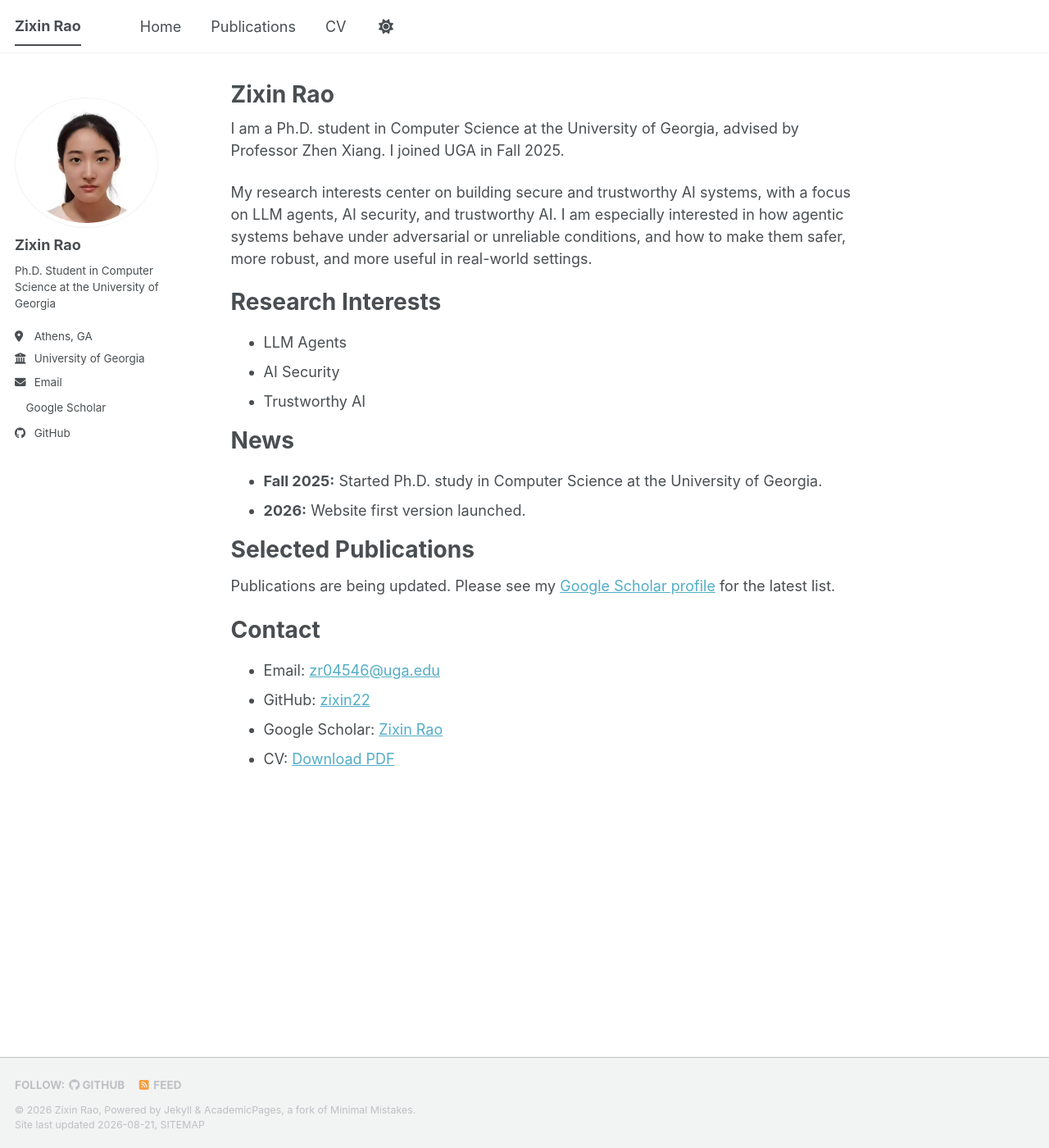
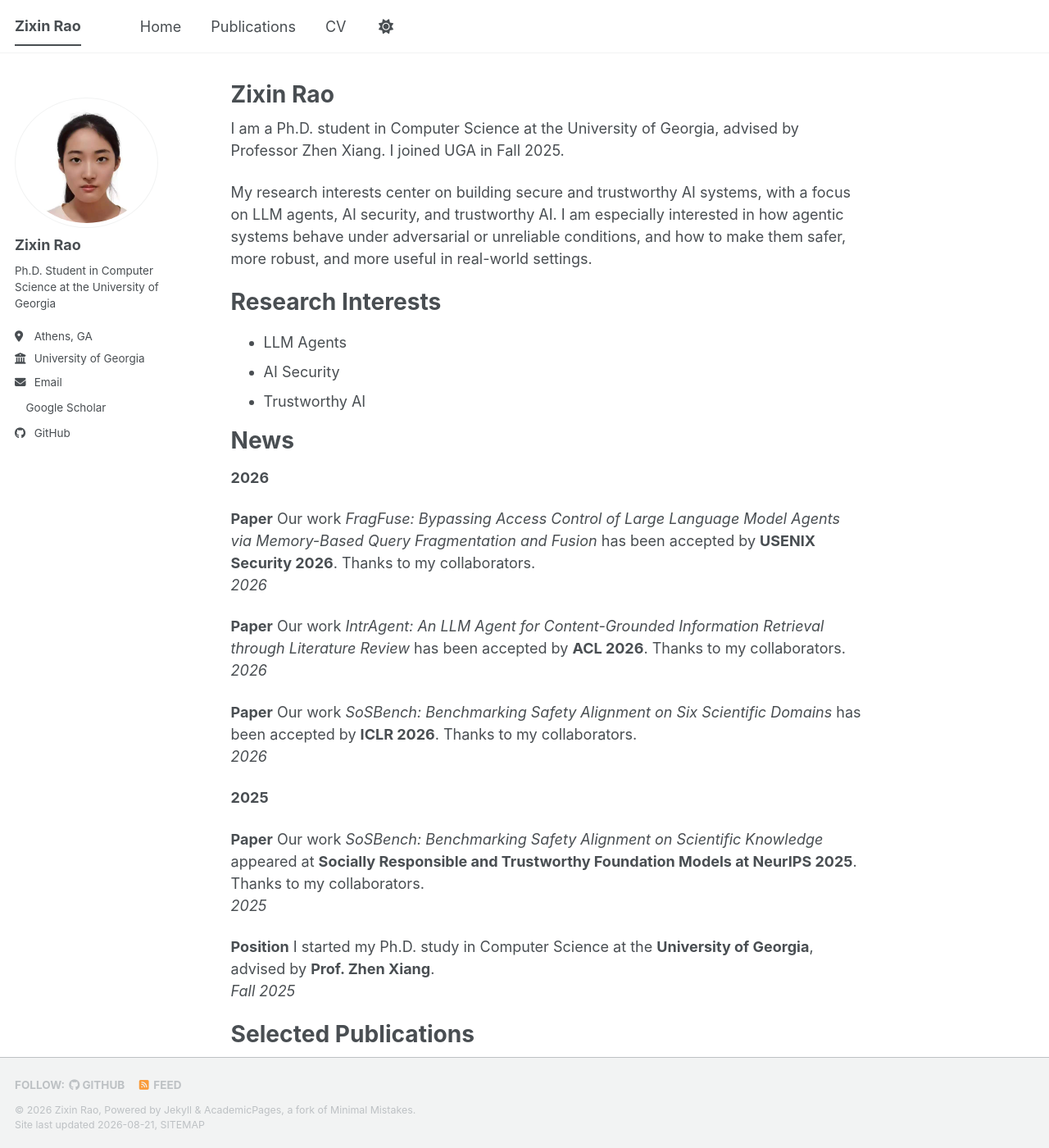
Before and after one commit to zixin22/zixin22-profile, a Jekyll site: the page built from _pages/about.md, in a window 1280 px wide and 1400 px high. Shown: the whole window at 82% size. Built offline with Jekyll 4.4.1, drawn with Linux system fonts in a browser that asks for light colours; a style sheet for code colours, icons or effects is not loaded.

Commit message:
Update homepage news

```diff
--- a/_pages/about.md
+++ b/_pages/about.md
@@ -21,8 +21,24 @@ Research Interests
 News
 ======
 
-- **Fall 2025:** Started Ph.D. study in Computer Science at the University of Georgia.
-- **2026:** Website first version launched.
+**2026**
+
+**Paper** Our work *FragFuse: Bypassing Access Control of Large Language Model Agents via Memory-Based Query Fragmentation and Fusion* has been accepted by **USENIX Security 2026**. Thanks to my collaborators.
+*2026*
+
+**Paper** Our work *IntrAgent: An LLM Agent for Content-Grounded Information Retrieval through Literature Review* has been accepted by **ACL 2026**. Thanks to my collaborators.
+*2026*
+
+**Paper** Our work *SoSBench: Benchmarking Safety Alignment on Six Scientific Domains* has been accepted by **ICLR 2026**. Thanks to my collaborators.
+*2026*
+
+**2025**
+
+**Paper** Our work *SoSBench: Benchmarking Safety Alignment on Scientific Knowledge* appeared at **Socially Responsible and Trustworthy Foundation Models at NeurIPS 2025**. Thanks to my collaborators.
+*2025*
+
+**Position** I started my Ph.D. study in Computer Science at the **University of Georgia**, advised by **Prof. Zhen Xiang**.
+*Fall 2025*
 
 Selected Publications
 ======
```
